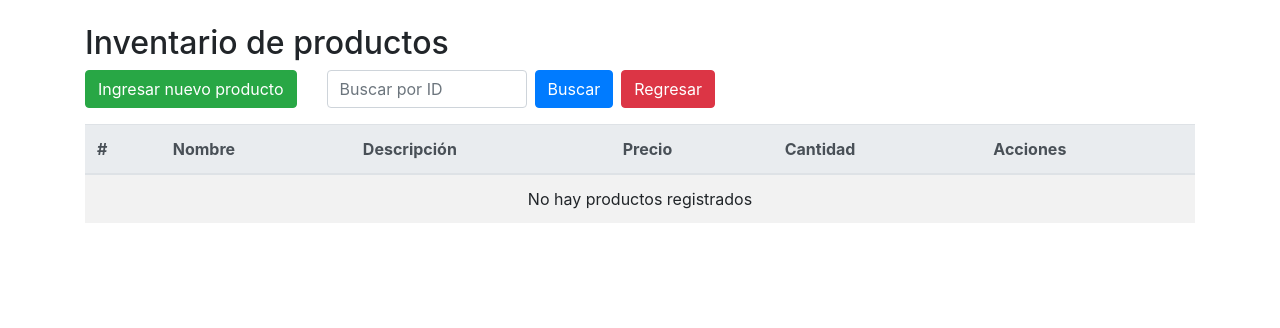
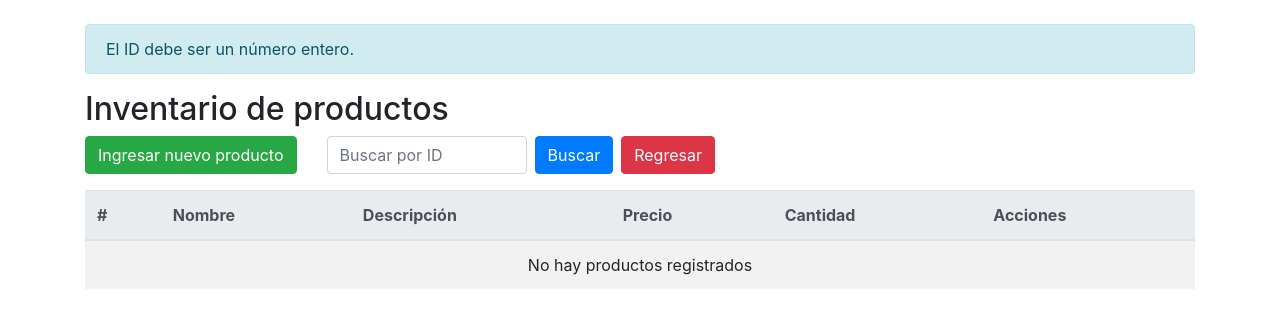
Before and after one commit to DiegoVillelaCano/Prueba, a Flask app: page /buscar in a window 1280 px wide. Shown: the top 328 px of the page. Run offline with Flask 3, Linux system fonts and the light colour scheme; some libraries are stand-ins or nearby versions.

Commit message:
Update index.html

```diff
--- a/templates/productos/index.html
+++ b/templates/productos/index.html
@@ -11,6 +11,9 @@
 
 <!-- Contenedor principal -->
 <div class="container mt-4">
+    {% if mensaje %}
+    <div class="alert alert-info">{{ mensaje }}</div>
+{% endif %}
     <h2>Inventario de productos</h2>
     <!-- Botón que abre el modal para crear un nuevo producto y buscar por ID -->
     <div class="row mb-3">
```
